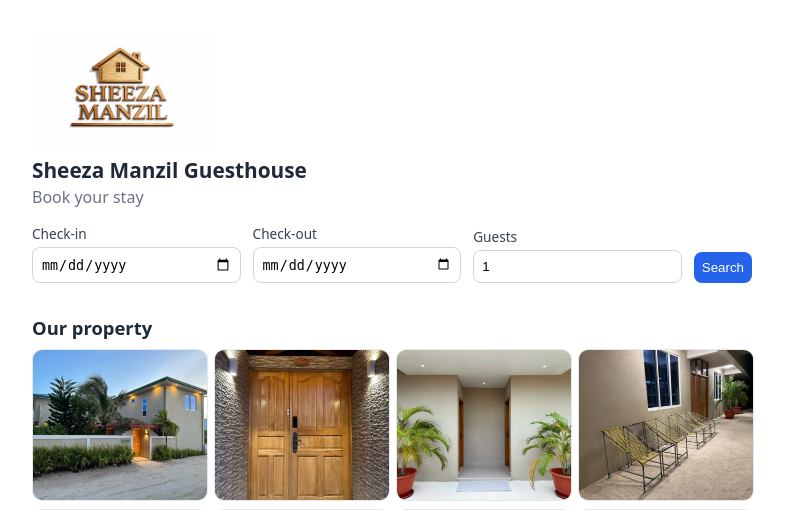
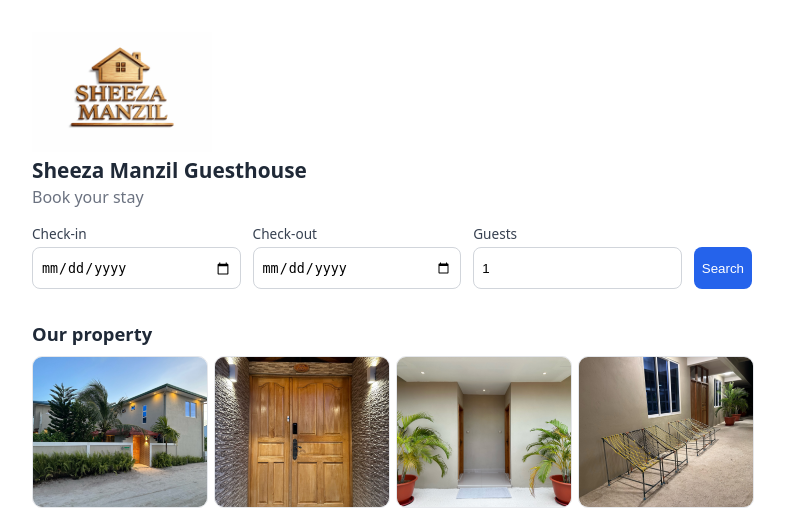
Before and after one commit to HSNHMD/sheeza-manzil-guesthouse, a Flask app: page / in a window 1280 px wide. Shown: the top 510 px of the page, without its empty margins (248-1033 px from the left). Run offline with Flask 3, Linux system fonts and the light colour scheme; data that the repository does not hold is empty; some libraries are stand-ins or nearby versions.

Commit message:
fix(portal): uniform search-input height so check-in/out/guests align
Native date inputs render taller than the number input; the bottom-aligned
searchbar row dropped Guests below Check-in/Check-out. Force a uniform 2.6rem
height on inputs + button. Template-only.

```diff
--- a/app/templates/portal/search.html
+++ b/app/templates/portal/search.html
@@ -15,8 +15,10 @@
  .searchbar{display:flex;flex-wrap:wrap;gap:.75rem;align-items:flex-end;margin:1rem 0}
  .searchbar label{display:flex;flex-direction:column;gap:.25rem;margin:0;
    font-size:.85rem;color:#374151;flex:1 1 8rem}
- .searchbar input{width:100%;box-sizing:border-box}
- .searchbar button{flex:1 1 100%}
+ /* Uniform height so date + number inputs line up (native date controls are
+    taller than number inputs, which broke the bottom-aligned row). */
+ .searchbar input{width:100%;box-sizing:border-box;height:2.6rem}
+ .searchbar button{flex:1 1 100%;height:2.6rem}
  @media(min-width:560px){.searchbar button{flex:0 0 auto}}
  /* Property photo gallery below the booking interface (auto-discovered from
     static/img/property/). Responsive grid, cover-cropped, lazy-loaded. */
```
